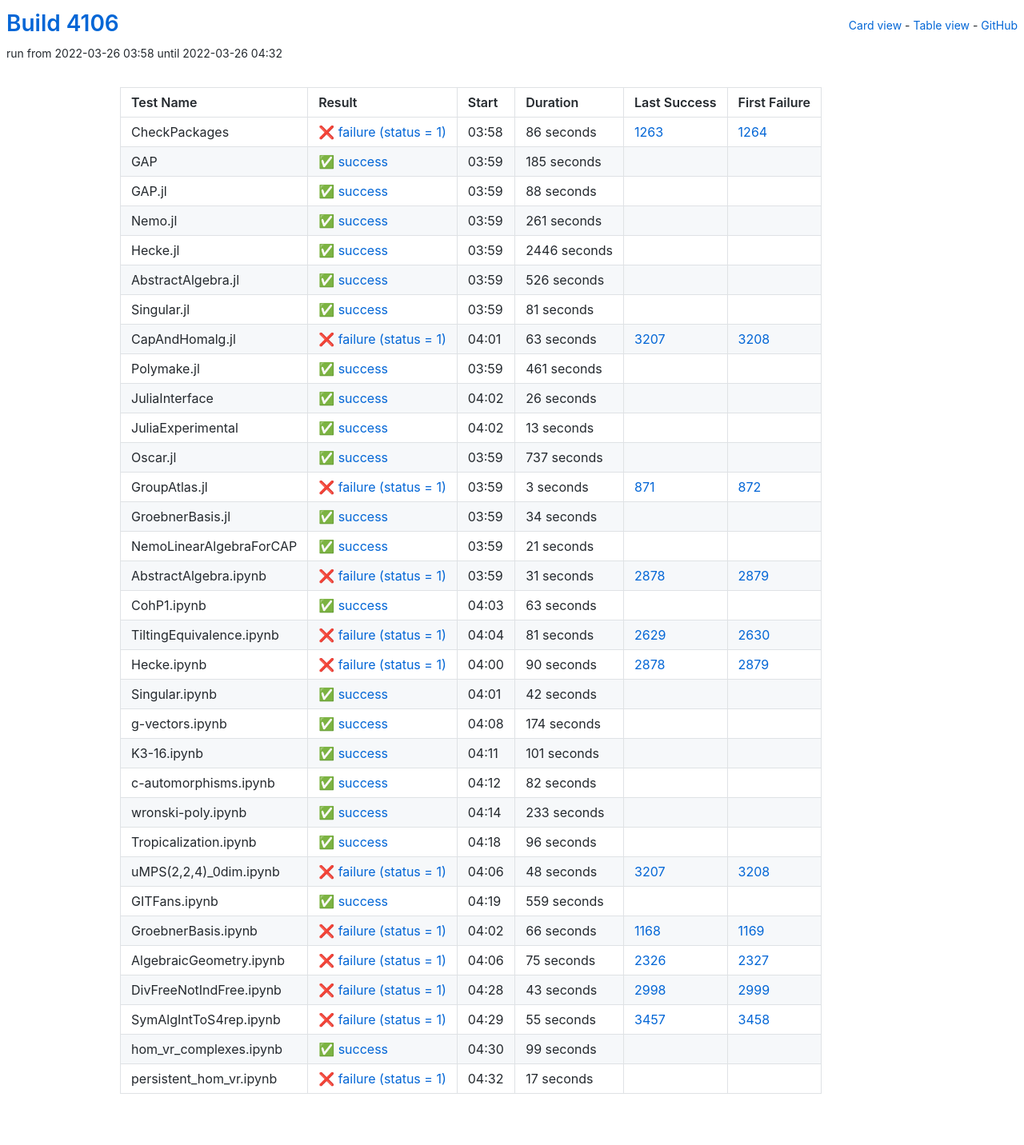
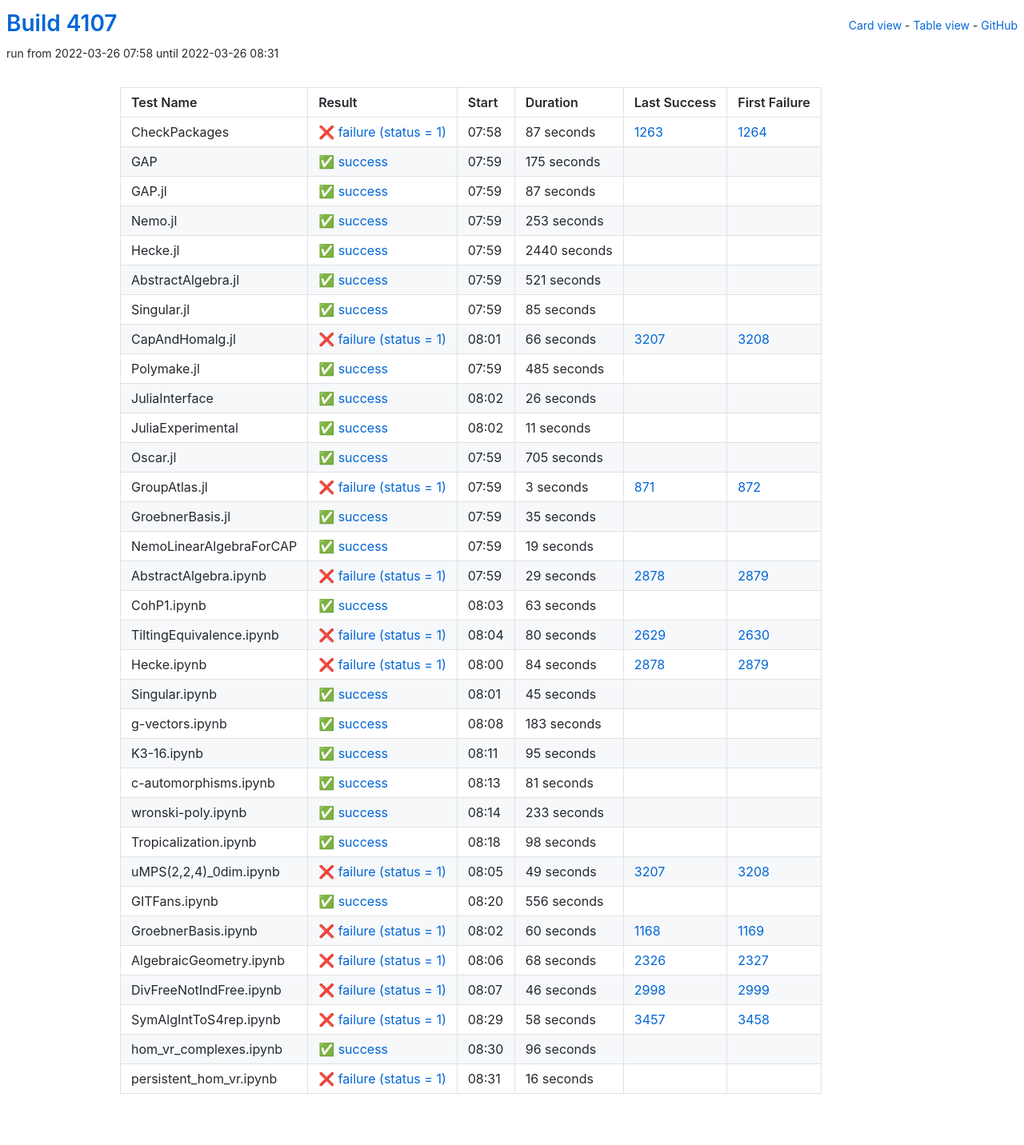
Before and after one commit to oscar-system/oscar-ci-status-stable, a Jekyll site: the page built from table.html, in a window 1280 px wide. Shown: the whole page at 80% size. Built offline with Jekyll 4.4.1, drawn with Linux system fonts in a browser that asks for light colours.

Commit message:
Build #4107

```diff
--- a/_data/ci.yml
+++ b/_data/ci.yml
@@ -1,6 +1,6 @@
 ---
-build: 4106
-build_url: https://oscarci.mathematik.uni-kl.de/job/oscar-stable/4106/
+build: 4107
+build_url: https://oscarci.mathematik.uni-kl.de/job/oscar-stable/4107/
 job: oscar-stable
 organization: oscar-system
 repo: oscar-ci-status-stable
@@ -8,116 +8,116 @@ repourl: https://github.com/oscar-system/oscar-ci-status-stable
 tests:
 - name: CheckPackages
   id: checkpackages
-  log: https://oscarci.mathematik.uni-kl.de/job/oscar-stable/4106/artifact/logs/build-4106/CheckPackages.log
-  start: 2022-03-26 03:58
+  log: https://oscarci.mathematik.uni-kl.de/job/oscar-stable/4107/artifact/logs/build-4107/CheckPackages.log
+  start: 2022-03-26 07:58
   success: false
   exitcode: 1
   status: failure
-  duration: 86
+  duration: 87
   last_success: 1263
   last_success_url: https://oscarci.mathematik.uni-kl.de/job/oscar-stable/1263/
   first_failure: 1264
   first_failure_url: https://oscarci.mathematik.uni-kl.de/job/oscar-stable/1264/
 - name: GAP
   id: gap
-  log: https://oscarci.mathematik.uni-kl.de/job/oscar-stable/4106/artifact/logs/build-4106/GAP.log
-  start: 2022-03-26 03:59
+  log: https://oscarci.mathematik.uni-kl.de/job/oscar-stable/4107/artifact/logs/build-4107/GAP.log
+  start: 2022-03-26 07:59
   success: true
   exitcode: 0
   status: success
-  duration: 185
+  duration: 175
   last_success: false
   last_success_url:
   first_failure: false
   first_failure_url:
 - name: GAP.jl
   id: gap-jl
-  log: https://oscarci.mathematik.uni-kl.de/job/oscar-stable/4106/artifact/logs/build-4106/GAP.jl.log
-  start: 2022-03-26 03:59
+  log: https://oscarci.mathematik.uni-kl.de/job/oscar-stable/4107/artifact/logs/build-4107/GAP.jl.log
+  start: 2022-03-26 07:59
   success: true
   exitcode: 0
   status: success
-  duration: 88
+  duration: 87
   last_success: false
   last_success_url:
   first_failure: false
   first_failure_url:
 - name: Nemo.jl
   id: nemo-jl
-  log: https://oscarci.mathematik.uni-kl.de/job/oscar-stable/4106/artifact/logs/build-4106/Nemo.jl.log
-  start: 2022-03-26 03:59
+  log: https://oscarci.mathematik.uni-kl.de/job/oscar-stable/4107/artifact/logs/build-4107/Nemo.jl.log
+  start: 2022-03-26 07:59
   success: true
   exitcode: 0
   status: success
-  duration: 261
+  duration: 253
   last_success: false
   last_success_url:
   first_failure: false
   first_failure_url:
 - name: Hecke.jl
   id: hecke-jl
-  log: https://oscarci.mathematik.uni-kl.de/job/oscar-stable/4106/artifact/logs/build-4106/Hecke.jl.log
-  start: 2022-03-26 03:59
+  log: https://oscarci.mathematik.uni-kl.de/job/oscar-stable/4107/artifact/logs/build-4107/Hecke.jl.log
+  start: 2022-03-26 07:59
   success: true
   exitcode: 0
   status: success
-  duration: 2446
+  duration: 2440
   last_success: false
   last_success_url:
   first_failure: false
   first_failure_url:
 - name: AbstractAlgebra.jl
   id: abstractalgebra-jl
-  log: https://oscarci.mathematik.uni-kl.de/job/oscar-stable/4106/artifact/logs/build-4106/AbstractAlgebra.jl.log
-  start: 2022-03-26 03:59
+  log: https://oscarci.mathematik.uni-kl.de/job/oscar-stable/4107/artifact/logs/build-4107/AbstractAlgebra.jl.log
+  start: 2022-03-26 07:59
   success: true
   exitcode: 0
   status: success
-  duration: 526
+  duration: 521
   last_success: false
   last_success_url:
   first_failure: false
   first_failure_url:
 - name: Singular.jl
   id: singular-jl
-  log: https://oscarci.mathematik.uni-kl.de/job/oscar-stable/4106/artifact/logs/build-4106/Singular.jl.log
-  start: 2022-03-26 03:59
+  log: https://oscarci.mathematik.uni-kl.de/job/oscar-stable/4107/artifact/logs/build-4107/Singular.jl.log
+  start: 2022-03-26 07:59
   success: true
   exitcode: 0
   status: success
-  duration: 81
+  duration: 85
   last_success: false
   last_success_url:
   first_failure: false
   first_failure_url:
 - name: CapAndHomalg.jl
   id: capandhomalg-jl
-  log: https://oscarci.mathematik.uni-kl.de/job/oscar-stable/4106/artifact/logs/build-4106/CapAndHomalg.jl.log
-  start: 2022-03-26 04:01
+  log: https://oscarci.mathematik.uni-kl.de/job/oscar-stable/4107/artifact/logs/build-4107/CapAndHomalg.jl.log
+  start: 2022-03-26 08:01
   success: false
   exitcode: 1
   status: failure
-  duration: 63
+  duration: 66
   last_success: 3207
   last_success_url: https://oscarci.mathematik.uni-kl.de/job/oscar-stable/3207/
   first_failure: 3208
   first_failure_url: https://oscarci.mathematik.uni-kl.de/job/oscar-stable/3208/
 - name: Polymake.jl
   id: polymake-jl
-  log: https://oscarci.mathematik.uni-kl.de/job/oscar-stable/4106/artifact/logs/build-4106/Polymake.jl.log
-  start: 2022-03-26 03:59
+  log: https://oscarci.mathematik.uni-kl.de/job/oscar-stable/4107/artifact/logs/build-4107/Polymake.jl.log
+  start: 2022-03-26 07:59
   success: true
   exitcode: 0
   status: success
-  duration: 461
+  duration: 485
   last_success: false
   last_success_url:
   first_failure: false
   first_failure_url:
 - name: JuliaInterface
   id: juliainterface
-  log: https://oscarci.mathematik.uni-kl.de/job/oscar-stable/4106/artifact/logs/build-4106/JuliaInterface.log
-  start: 2022-03-26 04:02
+  log: https://oscarci.mathematik.uni-kl.de/job/oscar-stable/4107/artifact/logs/build-4107/JuliaInterface.log
+  start: 2022-03-26 08:02
   success: true
   exitcode: 0
   status: success
@@ -128,32 +128,32 @@ tests:
   first_failure_url:
 - name: JuliaExperimental
   id: juliaexperimental
-  log: https://oscarci.mathematik.uni-kl.de/job/oscar-stable/4106/artifact/logs/build-4106/JuliaExperimental.log
-  start: 2022-03-26 04:02
+  log: https://oscarci.mathematik.uni-kl.de/job/oscar-stable/4107/artifact/logs/build-4107/JuliaExperimental.log
+  start: 2022-03-26 08:02
   success: true
   exitcode: 0
   status: success
-  duration: 13
+  duration: 11
   last_success: false
   last_success_url:
   first_failure: false
   first_failure_url:
 - name: Oscar.jl
   id: oscar-jl
-  log: https://oscarci.mathematik.uni-kl.de/job/oscar-stable/4106/artifact/logs/build-4106/Oscar.jl.log
-  start: 2022-03-26 03:59
+  log: https://oscarci.mathematik.uni-kl.de/job/oscar-stable/4107/artifact/logs/build-4107/Oscar.jl.log
+  start: 2022-03-26 07:59
   success: true
   exitcode: 0
   status: success
-  duration: 737
+  duration: 705
   last_success: false
   last_success_url:
   first_failure: false
   first_failure_url:
 - name: GroupAtlas.jl
   id: groupatlas-jl
-  log: https://oscarci.mathematik.uni-kl.de/job/oscar-stable/4106/artifact/logs/build-4106/GroupAtlas.jl.log
-  start: 2022-03-26 03:59
+  log: https://oscarci.mathematik.uni-kl.de/job/oscar-stable/4107/artifact/logs/build-4107/GroupAtlas.jl.log
+  start: 2022-03-26 07:59
   success: false
   exitcode: 1
   status: failure
@@ -164,44 +164,44 @@ tests:
   first_failure_url: https://oscarci.mathematik.uni-kl.de/job/oscar-stable/872/
 - name: GroebnerBasis.jl
   id: groebnerbasis-jl
-  log: https://oscarci.mathematik.uni-kl.de/job/oscar-stable/4106/artifact/logs/build-4106/GroebnerBasis.jl.log
-  start: 2022-03-26 03:59
+  log: https://oscarci.mathematik.uni-kl.de/job/oscar-stable/4107/artifact/logs/build-4107/GroebnerBasis.jl.log
+  start: 2022-03-26 07:59
   success: true
   exitcode: 0
   status: success
-  duration: 34
+  duration: 35
   last_success: false
   last_success_url:
   first_failure: false
   first_failure_url:
 - name: NemoLinearAlgebraForCAP
   id: nemolinearalgebraforcap
-  log: https://oscarci.mathematik.uni-kl.de/job/oscar-stable/4106/artifact/logs/build-4106/NemoLinearAlgebraForCAP.log
-  start: 2022-03-26 03:59
+  log: https://oscarci.mathematik.uni-kl.de/job/oscar-stable/4107/artifact/logs/build-4107/NemoLinearAlgebraForCAP.log
+  start: 2022-03-26 07:59
   success: true
   exitcode: 0
   status: success
-  duration: 21
+  duration: 19
   last_success: false
   last_success_url:
   first_failure: false
   first_failure_url:
 - name: AbstractAlgebra.ipynb
   id: abstractalgebra-ipynb
-  log: https://oscarci.mathematik.uni-kl.de/job/oscar-stable/4106/artifact/logs/build-4106/AbstractAlgebra.ipynb.log
-  start: 2022-03-26 03:59
+  log: https://oscarci.mathematik.uni-kl.de/job/oscar-stable/4107/artifact/logs/build-4107/AbstractAlgebra.ipynb.log
+  start: 2022-03-26 07:59
   success: false
   exitcode: 1
   status: failure
-  duration: 31
+  duration: 29
   last_success: 2878
   last_success_url: https://oscarci.mathematik.uni-kl.de/job/oscar-stable/2878/
   first_failure: 2879
   first_failure_url: https://oscarci.mathematik.uni-kl.de/job/oscar-stable/2879/
 - name: CohP1.ipynb
   id: cohp1-ipynb
-  log: https://oscarci.mathematik.uni-kl.de/job/oscar-stable/4106/artifact/logs/build-4106/CohP1.ipynb.log
-  start: 2022-03-26 04:03
+  log: https://oscarci.mathematik.uni-kl.de/job/oscar-stable/4107/artifact/logs/build-4107/CohP1.ipynb.log
+  start: 2022-03-26 08:03
   success: true
   exitcode: 0
   status: success
@@ -212,80 +212,80 @@ tests:
   first_failure_url:
 - name: TiltingEquivalence.ipynb
   id: tiltingequivalence-ipynb
-  log: https://oscarci.mathematik.uni-kl.de/job/oscar-stable/4106/artifact/logs/build-4106/TiltingEquivalence.ipynb.log
-  start: 2022-03-26 04:04
+  log: https://oscarci.mathematik.uni-kl.de/job/oscar-stable/4107/artifact/logs/build-4107/TiltingEquivalence.ipynb.log
+  start: 2022-03-26 08:04
   success: false
   exitcode: 1
   status: failure
-  duration: 81
+  duration: 80
   last_success: 2629
   last_success_url: https://oscarci.mathematik.uni-kl.de/job/oscar-stable/2629/
   first_failure: 2630
   first_failure_url: https://oscarci.mathematik.uni-kl.de/job/oscar-stable/2630/
 - name: Hecke.ipynb
   id: hecke-ipynb
-  log: https://oscarci.mathematik.uni-kl.de/job/oscar-stable/4106/artifact/logs/build-4106/Hecke.ipynb.log
-  start: 2022-03-26 04:00
+  log: https://oscarci.mathematik.uni-kl.de/job/oscar-stable/4107/artifact/logs/build-4107/Hecke.ipynb.log
+  start: 2022-03-26 08:00
   success: false
   exitcode: 1
   status: failure
-  duration: 90
+  duration: 84
   last_success: 2878
   last_success_url: https://oscarci.mathematik.uni-kl.de/job/oscar-stable/2878/
   first_failure: 2879
   first_failure_url: https://oscarci.mathematik.uni-kl.de/job/oscar-stable/2879/
 - name: Singular.ipynb
   id: singular-ipynb
-  log: https://oscarci.mathematik.uni-kl.de/job/oscar-stable/4106/artifact/logs/build-4106/Singular.ipynb.log
-  start: 2022-03-26 04:01
+  log: https://oscarci.mathematik.uni-kl.de/job/oscar-stable/4107/artifact/logs/build-4107/Singular.ipynb.log
+  start: 2022-03-26 08:01
   success: true
   exitcode: 0
   status: success
-  duration: 42
+  duration: 45
   last_success: false
   last_success_url:
   first_failure: false
   first_failure_url:
 - name: g-vectors.ipynb
   id: g-vectors-ipynb
-  log: https://oscarci.mathematik.uni-kl.de/job/oscar-stable/4106/artifact/logs/build-4106/g-vectors.ipynb.log
-  start: 2022-03-26 04:08
+  log: https://oscarci.mathematik.uni-kl.de/job/oscar-stable/4107/artifact/logs/build-4107/g-vectors.ipynb.log
+  start: 2022-03-26 08:08
   success: true
   exitcode: 0
   status: success
-  duration: 174
+  duration: 183
   last_success: false
   last_success_url:
   first_failure: false
   first_failure_url:
 - name: K3-16.ipynb
   id: k3-16-ipynb
-  log: https://oscarci.mathematik.uni-kl.de/job/oscar-stable/4106/artifact/logs/build-4106/K3-16.ipynb.log
-  start: 2022-03-26 04:11
+  log: https://oscarci.mathematik.uni-kl.de/job/oscar-stable/4107/artifact/logs/build-4107/K3-16.ipynb.log
+  start: 2022-03-26 08:11
   success: true
   exitcode: 0
   status: success
-  duration: 101
+  duration: 95
   last_success: false
   last_success_url:
   first_failure: false
   first_failure_url:
 - name: c-automorphisms.ipynb
   id: c-automorphisms-ipynb
-  log: https://oscarci.mathematik.uni-kl.de/job/oscar-stable/4106/artifact/logs/build-4106/c-automorphisms.ipynb.log
-  start: 2022-03-26 04:12
+  log: https://oscarci.mathematik.uni-kl.de/job/oscar-stable/4107/artifact/logs/build-4107/c-automorphisms.ipynb.log
+  start: 2022-03-26 08:13
   success: true
   exitcode: 0
   status: success
-  duration: 82
+  duration: 81
   last_success: false
   last_success_url:
   first_failure: false
   first_failure_url:
 - name: wronski-poly.ipynb
   id: wronski-poly-ipynb
-  log: https://oscarci.mathematik.uni-kl.de/job/oscar-stable/4106/artifact/logs/build-4106/wronski-poly.ipynb.log
-  start: 2022-03-26 04:14
+  log: https://oscarci.mathematik.uni-kl.de/job/oscar-stable/4107/artifact/logs/build-4107/wronski-poly.ipynb.log
+  start: 2022-03-26 08:14
   success: true
   exitcode: 0
   status: success
@@ -296,8 +296,92 @@ tests:
   first_failure_url:
 - name: Tropicalization.ipynb
   id: tropicalization-ipynb
-  log: https://oscarci.mathematik.uni-kl.de/job/oscar-stable/4106/artifact/logs/build-4106/Tropicalization.ipynb.log
-  start: 2022-03-26 04:18
+  log: https://oscarci.mathematik.uni-kl.de/job/oscar-stable/4107/artifact/logs/build-4107/Tropicalization.ipynb.log
+  start: 2022-03-26 08:18
+  success: true
+  exitcode: 0
+  status: success
+  duration: 98
+  last_success: false
+  last_success_url:
+  first_failure: false
+  first_failure_url:
+- name: uMPS(2,2,4)_0dim.ipynb
+  id: umps-2-2-4-0dim-ipynb
+  log: https://oscarci.mathematik.uni-kl.de/job/oscar-stable/4107/artifact/logs/build-4107/uMPS-2-2-4-_0dim.ipynb.log
+  start: 2022-03-26 08:05
+  success: false
+  exitcode: 1
+  status: failure
+  duration: 49
+  last_success: 3207
+  last_success_url: https://oscarci.mathematik.uni-kl.de/job/oscar-stable/3207/
+  first_failure: 3208
+  first_failure_url: https://oscarci.mathematik.uni-kl.de/job/oscar-stable/3208/
+- name: GITFans.ipynb
+  id: gitfans-ipynb
+  log: https://oscarci.mathematik.uni-kl.de/job/oscar-stable/4107/artifact/logs/build-4107/GITFans.ipynb.log
+  start: 2022-03-26 08:20
+  success: true
+  exitcode: 0
+  status: success
+  duration: 556
+  last_success: false
+  last_success_url:
+  first_failure: false
+  first_failure_url:
+- name: GroebnerBasis.ipynb
+  id: groebnerbasis-ipynb
+  log: https://oscarci.mathematik.uni-kl.de/job/oscar-stable/4107/artifact/logs/build-4107/GroebnerBasis.ipynb.log
+  start: 2022-03-26 08:02
+  success: false
+  exitcode: 1
+  status: failure
+  duration: 60
+  last_success: 1168
+  last_success_url: https://oscarci.mathematik.uni-kl.de/job/oscar-stable/1168/
+  first_failure: 1169
+  first_failure_url: https://oscarci.mathematik.uni-kl.de/job/oscar-stable/1169/
+- name: AlgebraicGeometry.ipynb
+  id: algebraicgeometry-ipynb
+  log: https://oscarci.mathematik.uni-kl.de/job/oscar-stable/4107/artifact/logs/build-4107/AlgebraicGeometry.ipynb.log
+  start: 2022-03-26 08:06
+  success: false
+  exitcode: 1
+  status: failure
+  duration: 68
+  last_success: 2326
+  last_success_url: https://oscarci.mathematik.uni-kl.de/job/oscar-stable/2326/
+  first_failure: 2327
+  first_failure_url: https://oscarci.mathematik.uni-kl.de/job/oscar-stable/2327/
+- name: DivFreeNotIndFree.ipynb
+  id: divfreenotindfree-ipynb
+  log: https://oscarci.mathematik.uni-kl.de/job/oscar-stable/4107/artifact/logs/build-4107/DivFreeNotIndFree.ipynb.log
+  start: 2022-03-26 08:07
+  success: false
+  exitcode: 1
+  status: failure
+  duration: 46
+  last_success: 2998
+  last_success_url: https://oscarci.mathematik.uni-kl.de/job/oscar-stable/2998/
+  first_failure: 2999
+  first_failure_url: https://oscarci.mathematik.uni-kl.de/job/oscar-stable/2999/
+- name: SymAlgIntToS4rep.ipynb
+  id: symalginttos4rep-ipynb
+  log: https://oscarci.mathematik.uni-kl.de/job/oscar-stable/4107/artifact/logs/build-4107/SymAlgIntToS4rep.ipynb.log
+  start: 2022-03-26 08:29
+  success: false
+  exitcode: 1
+  status: failure
+  duration: 58
+  last_success: 3457
+  last_success_url: https://oscarci.mathematik.uni-kl.de/job/oscar-stable/3457/
+  first_failure: 3458
+  first_failure_url: https://oscarci.mathematik.uni-kl.de/job/oscar-stable/3458/
+- name: hom_vr_complexes.ipynb
+  id: hom-vr-complexes-ipynb
+  log: https://oscarci.mathematik.uni-kl.de/job/oscar-stable/4107/artifact/logs/build-4107/hom_vr_complexes.ipynb.log
+  start: 2022-03-26 08:30
   success: true
   exitcode: 0
   status: success
@@ -306,99 +390,15 @@ tests:
   last_success_url:
   first_failure: false
   first_failure_url:
-- name: uMPS(2,2,4)_0dim.ipynb
-  id: umps-2-2-4-0dim-ipynb
-  log: https://oscarci.mathematik.uni-kl.de/job/oscar-stable/4106/artifact/logs/build-4106/uMPS-2-2-4-_0dim.ipynb.log
-  start: 2022-03-26 04:06
+- name: persistent_hom_vr.ipynb
+  id: persistent-hom-vr-ipynb
+  log: https://oscarci.mathematik.uni-kl.de/job/oscar-stable/4107/artifact/logs/build-4107/persistent_hom_vr.ipynb.log
+  start: 2022-03-26 08:31
   success: false
   exitcode: 1
   status: failure
-  duration: 48
-  last_success: 3207
-  last_success_url: https://oscarci.mathematik.uni-kl.de/job/oscar-stable/3207/
-  first_failure: 3208
-  first_failure_url: https://oscarci.mathematik.uni-kl.de/job/oscar-stable/3208/
-- name: GITFans.ipynb
-  id: gitfans-ipynb
-  log: https://oscarci.mathematik.uni-kl.de/job/oscar-stable/4106/artifact/logs/build-4106/GITFans.ipynb.log
-  start: 2022-03-26 04:19
-  success: true
-  exitcode: 0
-  status: success
-  duration: 559
+  duration: 16
   last_success: false
   last_success_url:
   first_failure: false
   first_failure_url:
-- name: GroebnerBasis.ipynb
-  id: groebnerbasis-ipynb
-  log: https://oscarci.mathematik.uni-kl.de/job/oscar-stable/4106/artifact/logs/build-4106/GroebnerBasis.ipynb.log
-  start: 2022-03-26 04:02
-  success: false
-  exitcode: 1
-  status: failure
-  duration: 66
-  last_success: 1168
-  last_success_url: https://oscarci.mathematik.uni-kl.de/job/oscar-stable/1168/
-  first_failure: 1169
-  first_failure_url: https://oscarci.mathematik.uni-kl.de/job/oscar-stable/1169/
-- name: AlgebraicGeometry.ipynb
-  id: algebraicgeometry-ipynb
-  log: https://oscarci.mathematik.uni-kl.de/job/oscar-stable/4106/artifact/logs/build-4106/AlgebraicGeometry.ipynb.log
-  start: 2022-03-26 04:06
-  success: false
-  exitcode: 1
-  status: failure
-  duration: 75
-  last_success: 2326
-  last_success_url: https://oscarci.mathematik.uni-kl.de/job/oscar-stable/2326/
-  first_failure: 2327
-  first_failure_url: https://oscarci.mathematik.uni-kl.de/job/oscar-stable/2327/
-- name: DivFreeNotIndFree.ipynb
-  id: divfreenotindfree-ipynb
-  log: https://oscarci.mathematik.uni-kl.de/job/oscar-stable/4106/artifact/logs/build-4106/DivFreeNotIndFree.ipynb.log
-  start: 2022-03-26 04:28
-  success: false
-  exitcode: 1
-  status: failure
-  duration: 43
-  last_success: 2998
-  last_success_url: https://oscarci.mathematik.uni-kl.de/job/oscar-stable/2998/
-  first_failure: 2999
-  first_failure_url: https://oscarci.mathematik.uni-kl.de/job/oscar-stable/2999/
-- name: SymAlgIntToS4rep.ipynb
-  id: symalginttos4rep-ipynb
-  log: https://oscarci.mathematik.uni-kl.de/job/oscar-stable/4106/artifact/logs/build-4106/SymAlgIntToS4rep.ipynb.log
-  start: 2022-03-26 04:29
-  success: false
-  exitcode: 1
-  status: failure
-  duration: 55
-  last_success: 3457
-  last_success_url: https://oscarci.mathematik.uni-kl.de/job/oscar-stable/3457/
-  first_failure: 3458
-  first_failure_url: https://oscarci.mathematik.uni-kl.de/job/oscar-stable/3458/
-- name: hom_vr_complexes.ipynb
-  id: hom-vr-complexes-ipynb
-  log: https://oscarci.mathematik.uni-kl.de/job/oscar-stable/4106/artifact/logs/build-4106/hom_vr_complexes.ipynb.log
-  start: 2022-03-26 04:30
-  success: true
-  exitcode: 0
-  status: success
-  duration: 99
-  last_success: false
-  last_success_url:
-  first_failure: false
-  first_failure_url:
-- name: persistent_hom_vr.ipynb
-  id: persistent-hom-vr-ipynb
-  log: https://oscarci.mathematik.uni-kl.de/job/oscar-stable/4106/artifact/logs/build-4106/persistent_hom_vr.ipynb.log
-  start: 2022-03-26 04:32
-  success: false
-  exitcode: 1
-  status: failure
-  duration: 17
-  last_success: false
-  last_success_url:
-  first_failure: false
-  first_failure_url:
```
Also changed, not shown: README.md.
